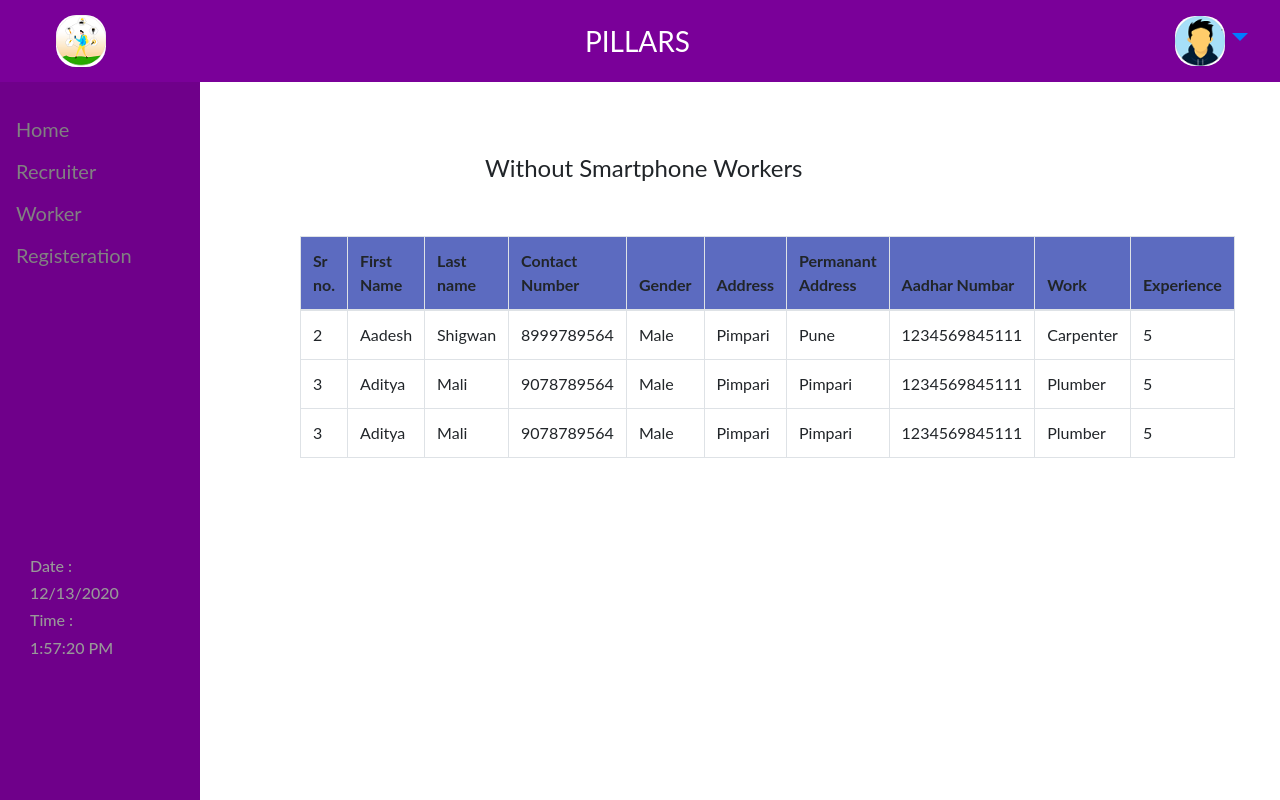
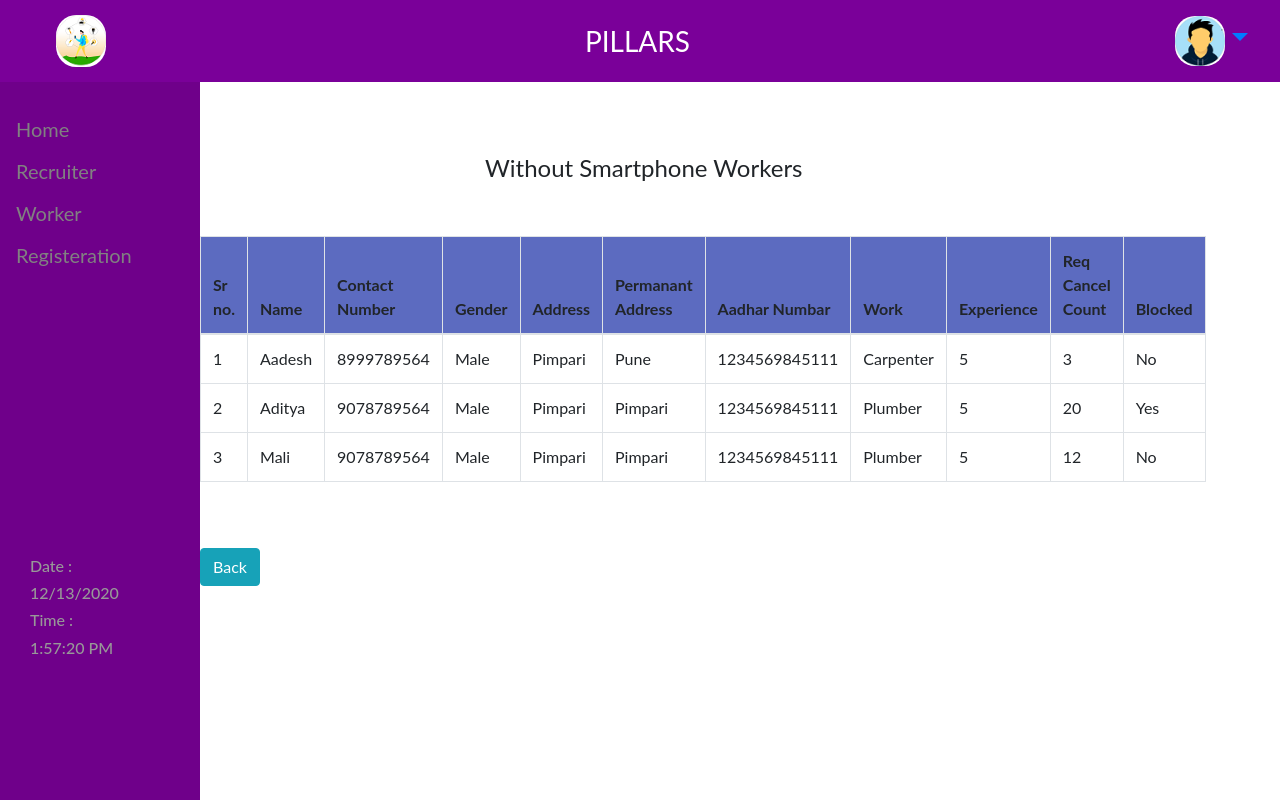
Before and after one commit to damodardikonda/TOES, a Django app: page /hidden_admin_url/phone_disp/ in a window 1280 px wide; the page is wider, and only the part inside the window is pictured. Run offline with Django 3.2, Linux system fonts and the light colour scheme; some libraries are stand-ins or nearby versions.

Commit message:
TOES web

```diff
--- a/Sign/templates/Sign/phone_disp.html
+++ b/Sign/templates/Sign/phone_disp.html
@@ -7,12 +7,11 @@
 
 
 <div class="container" >
-  <table class="table table-bordered" style=" margin-top : 50px ;margin-left : 200px; width : 800px; ">
+  <table class="table table-bordered" style=" margin-top : 50px ;margin-left : 100px; width : 800px; ">
     <thead>
       <tr style=" background-color : #5c6bc0 ; ">
             <th>Sr no.</th>
-            <th>First Name</th>
-            <th>Last name</th>
+            <th> Name</th>
             <th>Contact Number</th>
             <th>Gender</th>
             <th>Address </th>
@@ -20,14 +19,16 @@
             <th>Aadhar Numbar</th>
             <th>Work</th>
             <th>Experience</th>
+            <th>Req Cancel Count</th>
+            <th>Blocked</th>
+
 
       </tr>
     </thead>
     <tbody>
       <tr>
-            <td>2</td>
+            <td>1</td>
             <td>Aadesh</td>
-            <td>Shigwan</td>
             <td>8999789564</td>
             <td>Male</td>
             <td>Pimpari</td>
@@ -35,10 +36,25 @@
             <td>1234569845111</td>
             <td>Carpenter</td>
             <td> 5 </td>
+            <td>3</td>
+            <td> No </td>
+      </tr>
+      <tr>
+        <td>2</td>
+        <td>Aditya</td>
+        <td>9078789564</td>
+        <td>Male</td>
+        <td>Pimpari</td>
+        <td>Pimpari</td>
+        <td>1234569845111</td>
+        <td>Plumber</td>
+        <td> 5 </td>
+        <td>20</td>
+        <td> Yes </td>
+
       </tr>
       <tr>
         <td>3</td>
-        <td>Aditya</td>
         <td>Mali</td>
         <td>9078789564</td>
         <td>Male</td>
@@ -47,25 +63,15 @@
         <td>1234569845111</td>
         <td>Plumber</td>
         <td> 5 </td>
-
-      </tr>
-      <tr>
-        <td>3</td>
-        <td>Aditya</td>
-        <td>Mali</td>
-        <td>9078789564</td>
-        <td>Male</td>
-        <td>Pimpari</td>
-        <td>Pimpari</td>
-        <td>1234569845111</td>
-        <td>Plumber</td>
-        <td> 5 </td>
+        <td>12</td>
+        <td> No </td>
       </tr>
 
     </tbody>
   </table>
 
 
+  <a style= " margin-top : 50px; margin-left : 100px;" id = "btn1" class="btn btn-info" role="button" href= " {% url 'create' %} " >  Back </a>
 
 
 </div>
```
Also changed, not shown: Sign/templates/Sign/create.html (+4 -4 lines).
